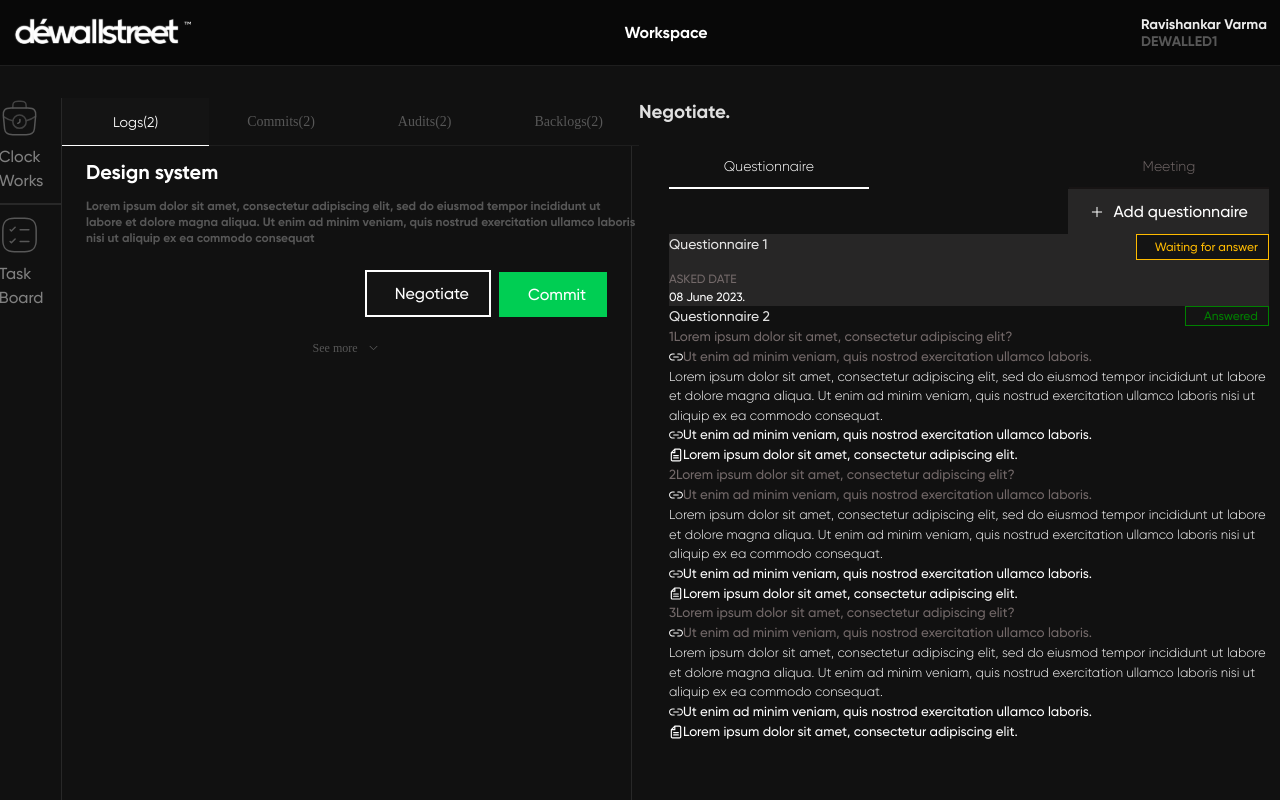
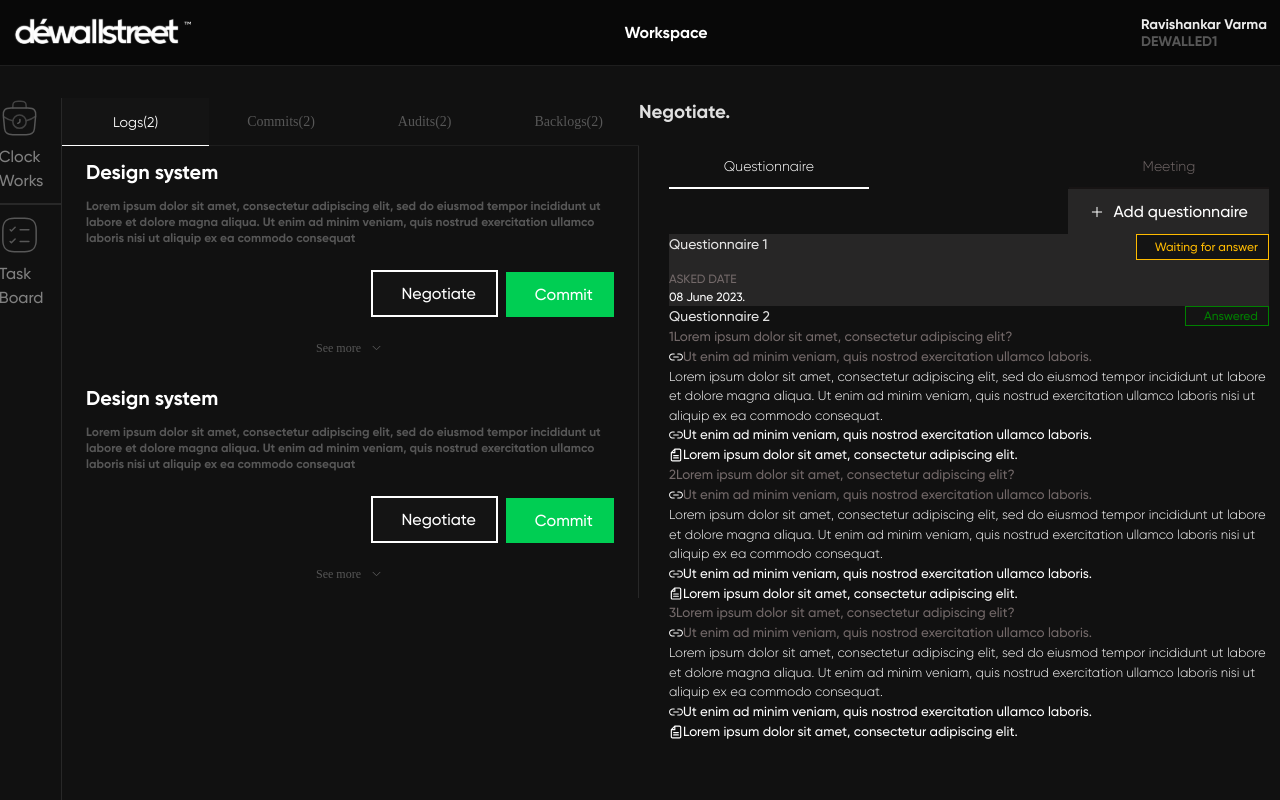
Before and after one commit to chieftain-defutura/Dewallstreet-Timesheet, a React (Vite) app: page /Taskpage in a window 1280 px wide. Shown: the top 800 px of the page. Built offline with nearby package versions, Linux system fonts and the light colour scheme.

Commit message:
chore:push logs width corrections

```diff
--- a/src/components/Taskboard/Log/Logs.css
+++ b/src/components/Taskboard/Log/Logs.css
@@ -71,7 +71,7 @@
 }
 .task_system {
   display: flex;
-  width: 570px;
+  /* width: 570px; */
   flex-direction: column;
   padding: 16px 24px;
   gap: 24px;
@@ -91,7 +91,7 @@
   font-size: 12px;
   font-style: normal;
   font-weight: 500;
-  width: 550px;
+  /* width: 550px; */
   line-height: 16px;
 }
 /* .correction {
@@ -148,7 +148,7 @@
   flex-direction: column;
   align-items: flex-start;
   gap: 16px;
-  width: 552px;
+  /* width: 552px; */
 }
 /* .correction > p {
   color: var(--labler-tight, #575757);
@@ -260,5 +260,4 @@
 }
 .task_system {
   border-right: 1px solid #282828;
-  height: 100vh;
 }
```
